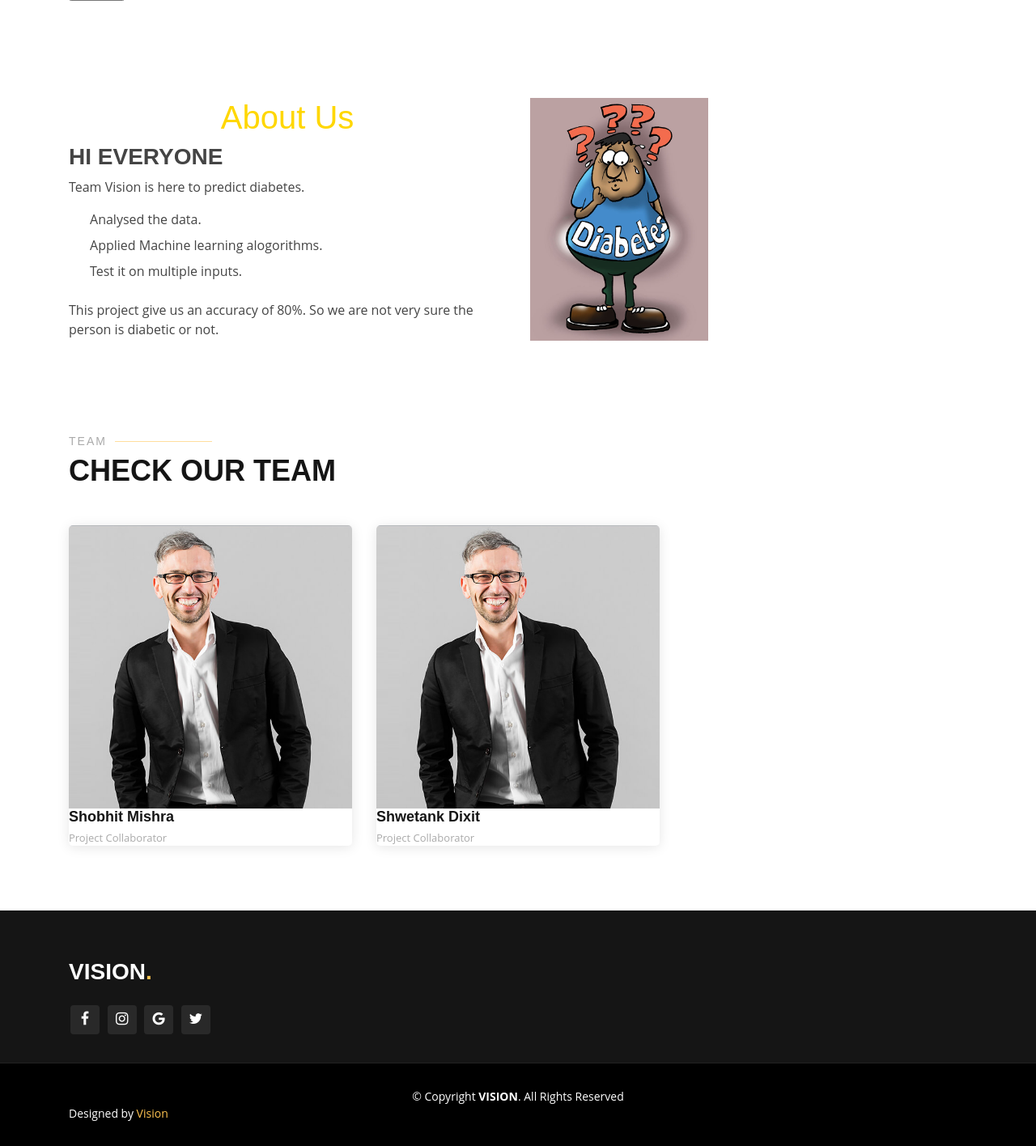
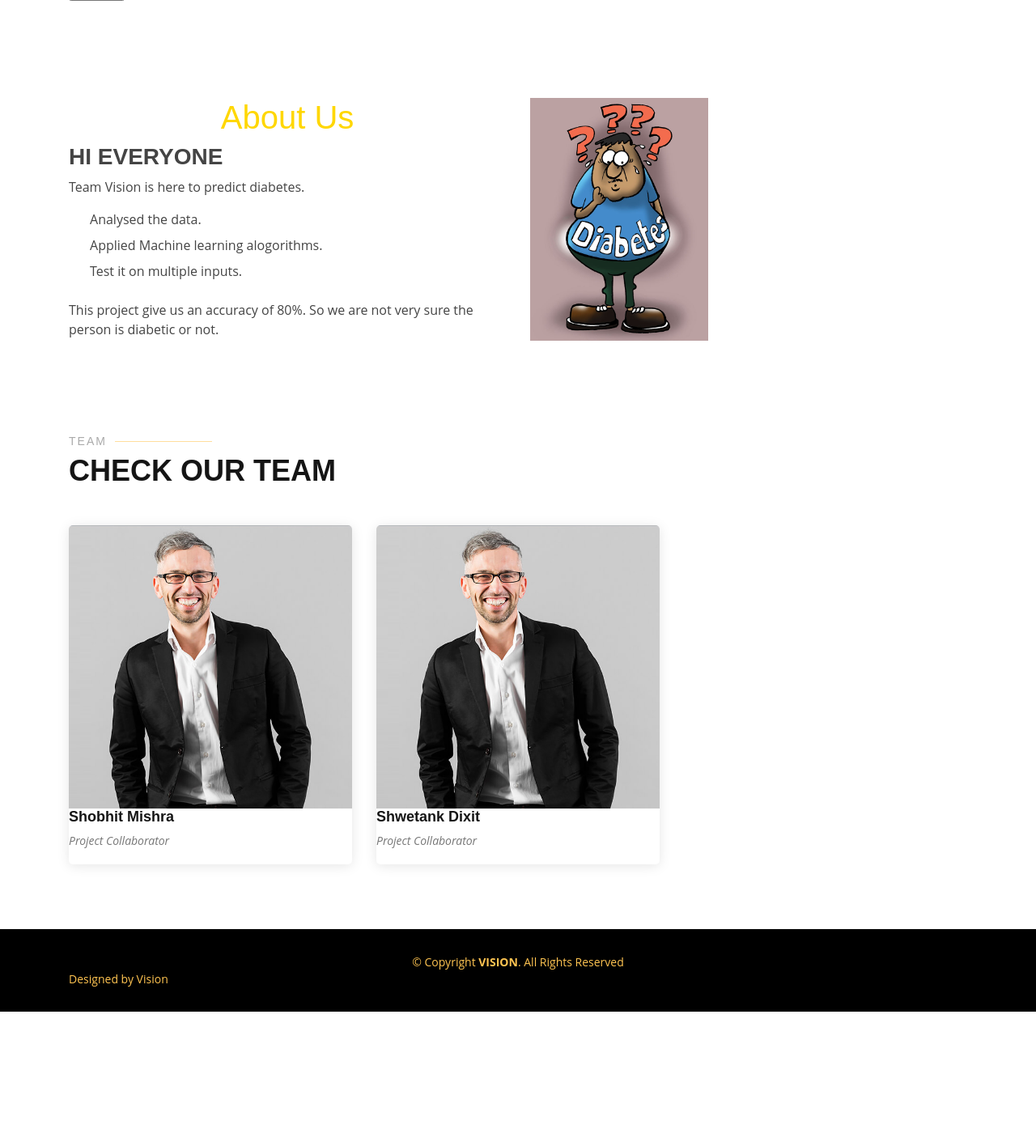
Before and after one commit to Shwetank2101/DiabetesWithDjango, a Django app: page / in a window 1280 px wide. Shown: the part 1499-2915 px from the top of the page at 81% size. After the commit the page ends 2749 px from the top, so only its background shows below. Run offline with Django 3.2, Linux system fonts and the light colour scheme; parts of the project's set-up code (start-up, migrations or seed data) failed here and were passed over; some libraries are stand-ins or nearby versions.

Commit message:
update index.html

```diff
--- a/templates/index.html
+++ b/templates/index.html
@@ -14,9 +14,9 @@
 <body>
 
   <!-- ======= Header ======= -->
-  <header id="header" class="fixed-top ">
+  <header id="header" class="fixed-top ">+
     <div >
-      <h1 class="logo"><a href="index.html">Vision<span>.</span></a></h1>
+      <h1 class="logo"><a href="">Vision<span>.</span></a></h1>
     </div>
   </header><!-- End Header -->
 
@@ -140,7 +140,7 @@
               </div>
               <div class="member-info">
                 <h4>Shobhit Mishra</h4>
-                <span>Project Collaborator</span>
+                <a href="https://www.linkedin.com/in/shobhit-mishra-962b621ab/"><p> Project Collaborator</p>
               </div>
             </div>
           </div>
@@ -150,8 +150,8 @@
                 <img src="assets/img/team/team-1.jpg" class="img-fluid" alt="">
                  </div>
               <div class="member-info">
-                <h4>Shwetank Dixit</h4>
-                <span>Project Collaborator</span>
+                <h4 >Shwetank Dixit</h4>
+                <a href="https://www.linkedin.com/in/shwetank-dixit-132426190/"><p> Project Collaborator</p>
               </div>
             </div>
           </div>
@@ -160,30 +160,13 @@
   </main><!-- End #main -->
   <!-- ======= Footer ======= -->
   <footer id="footer">
-    <div class="footer-top">
-      <div class="container">
-        <div class="row">
 
-          <div class="col-lg-3 col-md-6">
-            <div class="footer-info">
-              <h3>Vision<span>.</span></h3>
-              <div class="social-links mt-3">
-                <a href="#" class="fa fa-facebook"></a>
-                <a href="#" class="fa fa-instagram"></a>
-                <a href="#" class="fa fa-google"></a>
-                <a href="#" class="fa fa-twitter"></a>
-              </div>
-            </div>
-          </div>
-          </div>
-      </div>
-    </div>
     <div class="container">
       <div class="copyright">
         &copy; Copyright <strong><span>VISION</span></strong>. All Rights Reserved
       </div>
       <div class="credits">
-                Designed by <a href="#">Vision</a>
+                Designed by <a href="">Vision</a>
       </div>
     </div>
   </footer><!-- End Footer -->
```
